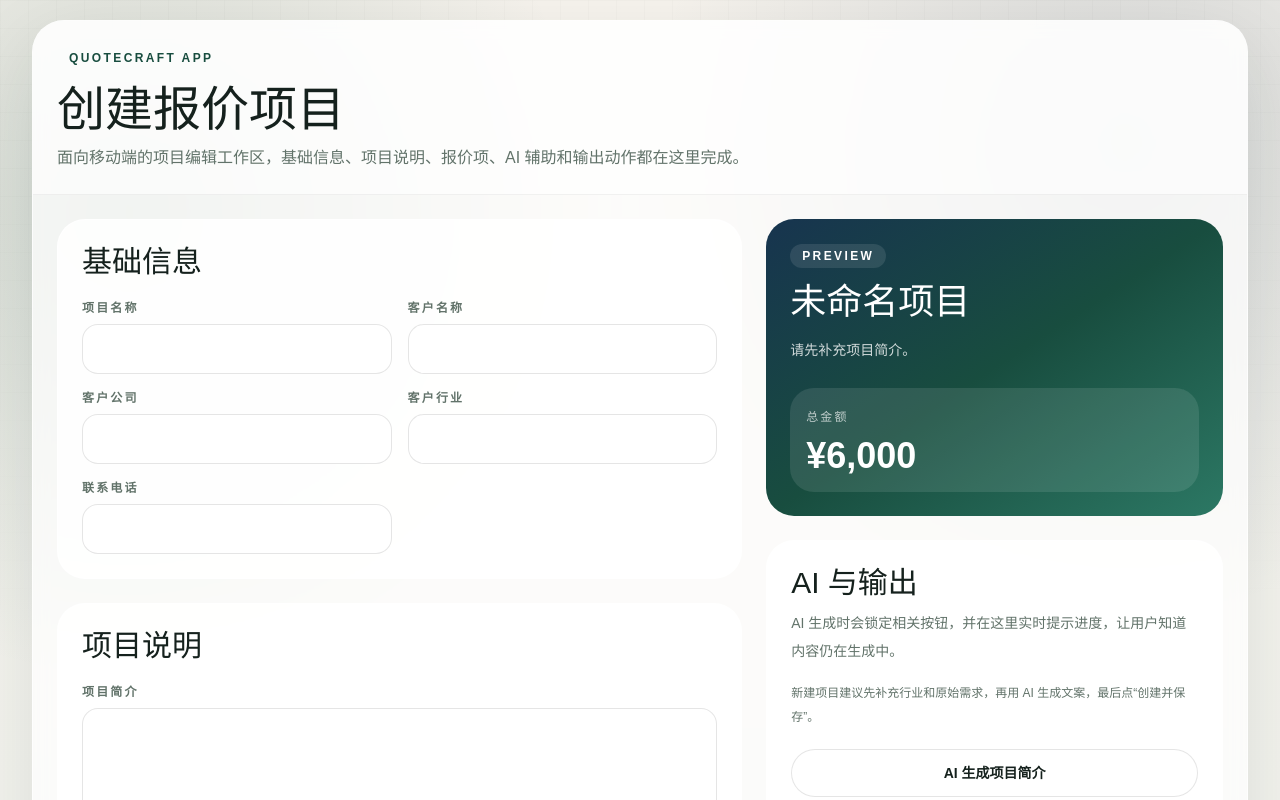
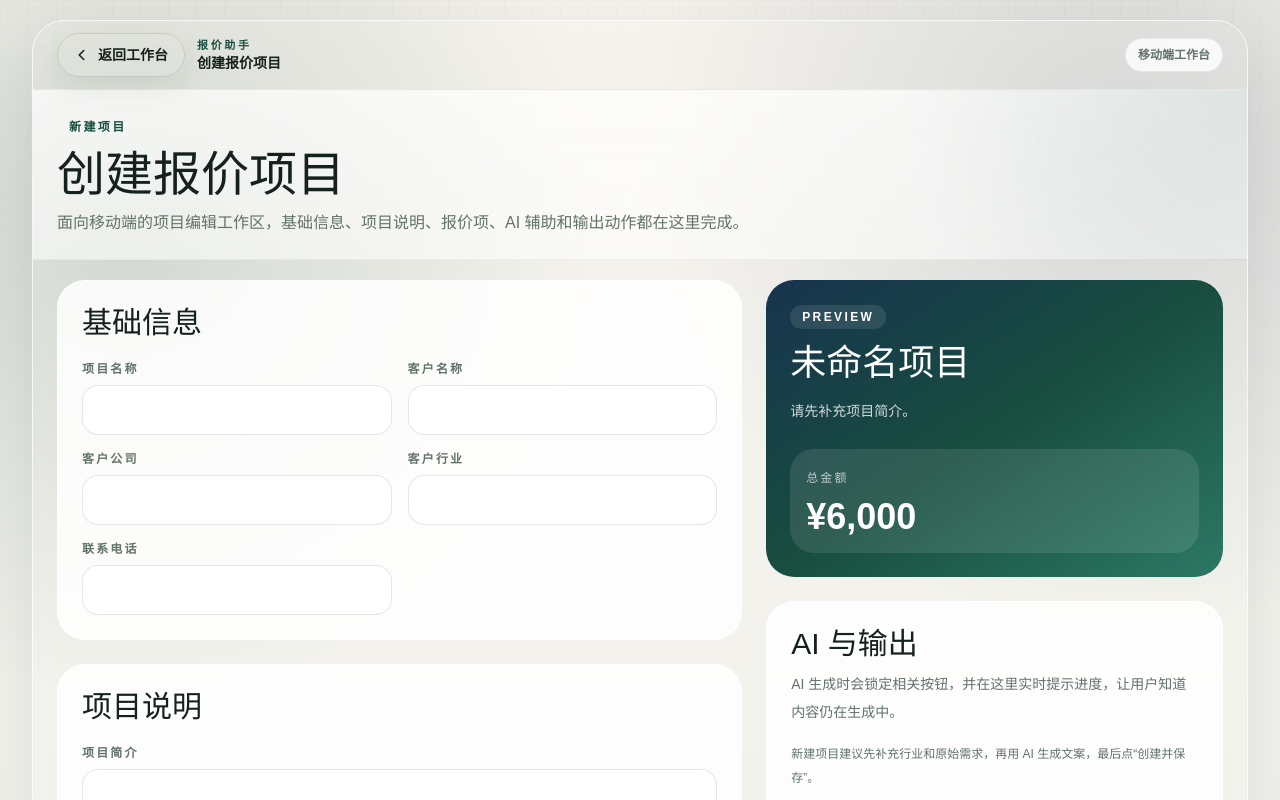
Before and after one commit to lhh33168/QuoteCraft, a Next.js app: page /projects/new in a window 1280 px wide. Shown: the top 800 px of the page. Built offline with nearby package versions, Linux system fonts and the light colour scheme.

Commit message:
feat：页面优化调整

```diff
--- a/app/auth/callback/route.ts
+++ b/app/auth/callback/route.ts
@@ -2,13 +2,39 @@ import type { EmailOtpType } from "@supabase/supabase-js";
 import { NextRequest, NextResponse } from "next/server";
 import { createRouteAuthClient } from "@/server/supabase/route-auth";
 import { isSupabaseBrowserConfigured } from "@/server/supabase/keys";
+
+function normalizeNextPath(value?: string) {
+  if (!value || !value.startsWith("/") || value.startsWith("//")) {
+    return "/workspace";
+  }
+
+  return value;
+}
+
+function mapCallbackError(errorMessage: string) {
+  const normalized = errorMessage.toLowerCase();
+
+  if (normalized.includes("expired")) {
+    return "登录邮件已过期，请返回登录页重新获取。";
+  }
+
+  if (normalized.includes("invalid")) {
+    return "登录邮件无效，请返回登录页重新获取。";
+  }
+
+  if (normalized.includes("otp")) {
+    return "验证码或确认链接校验失败，请重新获取一封新的登录邮件。";
+  }
+
+  return "登录邮件验证失败，请返回登录页重试。";
+}
 
 export async function GET(request: NextRequest) {
   const requestUrl = new URL(request.url);
   const code = requestUrl.searchParams.get("code");
   const tokenHash = requestUrl.searchParams.get("token_hash");
   const type = requestUrl.searchParams.get("type");
-  const next = requestUrl.searchParams.get("next") ?? "/workspace";
+  const next = normalizeNextPath(requestUrl.searchParams.get("next") ?? "/workspace");
   const errorDescription = requestUrl.searchParams.get("error_description");
   const redirectUrl = new URL(next, requestUrl.origin);
 
@@ -19,7 +45,7 @@ export async function GET(request: NextRequest) {
   if (errorDescription) {
     const loginUrl = new URL("/login", requestUrl.origin);
     loginUrl.searchParams.set("next", next);
-    loginUrl.searchParams.set("error", errorDescription);
+    loginUrl.searchParams.set("error", mapCallbackError(errorDescription));
     return NextResponse.redirect(loginUrl);
   }
 
@@ -36,7 +62,7 @@ export async function GET(request: NextRequest) {
     if (error) {
       const loginUrl = new URL("/login", requestUrl.origin);
       loginUrl.searchParams.set("next", next);
-      loginUrl.searchParams.set("error", error.message);
+      loginUrl.searchParams.set("error", mapCallbackError(error.message));
       return NextResponse.redirect(loginUrl);
     }
   } else if (tokenHash && type) {
@@ -48,7 +74,7 @@ export async function GET(request: NextRequest) {
     if (error) {
       const loginUrl = new URL("/login", requestUrl.origin);
       loginUrl.searchParams.set("next", next);
-      loginUrl.searchParams.set("error", error.message);
+      loginUrl.searchParams.set("error", mapCallbackError(error.message));
       return NextResponse.redirect(loginUrl);
     }
   }
--- a/app/globals.css
+++ b/app/globals.css
@@ -13,6 +13,7 @@ html {
 body {
   min-height: 100vh;
   margin: 0;
+  overflow-x: hidden;
   color: #15211d;
   background:
     radial-gradient(circle at 10% 12%, rgba(24, 77, 63, 0.16), transparent 24%),
--- a/features/billing/components/billing-page.tsx
+++ b/features/billing/components/billing-page.tsx
@@ -3,6 +3,9 @@ import { AppShell } from "@/shared/ui/app-shell";
 export function BillingPage() {
   return (
     <AppShell
+      backHref="/workspace"
+      backLabel="返回工作台"
+      eyebrow="订阅中心"
       title="订阅与权益"
       description="这里先放移动端 App 的订阅页骨架，后续再接免费版限制、专业版权益和升级引导。"
     >
--- a/features/project-editor/components/project-editor-page.tsx
+++ b/features/project-editor/components/project-editor-page.tsx
@@ -10,6 +10,9 @@ type ProjectEditorPageProps = {
 export function ProjectEditorPage({ mode, initialState }: ProjectEditorPageProps) {
   return (
     <AppShell
+      backHref="/workspace"
+      backLabel="返回工作台"
+      eyebrow={mode === "create" ? "新建项目" : "编辑项目"}
       title={mode === "create" ? "创建报价项目" : "编辑报价项目"}
       description="面向移动端的项目编辑工作区，基础信息、项目说明、报价项、AI 辅助和输出动作都在这里完成。"
     >
--- a/features/share-document/components/share-document-page.tsx
+++ b/features/share-document/components/share-document-page.tsx
@@ -4,6 +4,7 @@ import Link from "next/link";
 import { useEffect } from "react";
 import { formatMoney } from "@/shared/lib/format-money";
 import type { ProjectDetail, ProjectType } from "@/shared/types/project";
+import { PageBackButton } from "@/shared/ui/page-back-button";
 
 type ShareDocumentPageProps = {
   document: ProjectDetail & {
@@ -41,7 +42,27 @@ export function ShareDocumentPage({ document, isLoggedIn, isPrintMode = false }:
 
   return (
     <main className="min-h-screen bg-[radial-gradient(circle_at_top,_rgba(46,125,104,0.14),_transparent_36%),linear-gradient(180deg,#f6f1e8_0%,#f8f6f0_45%,#ffffff_100%)] print:bg-white">
-      <div className="mx-auto flex w-full max-w-6xl flex-col gap-6 px-4 py-8 sm:px-6 lg:flex-row lg:items-start lg:gap-8 lg:py-12 print:max-w-5xl print:px-0 print:py-0">
+      {!isPrintMode ? (
+        <div className="sticky top-0 z-20 border-b border-black/6 bg-white/82 backdrop-blur-xl print:hidden">
+          <div className="mx-auto flex w-full max-w-6xl items-center gap-3 px-4 py-3 sm:px-6">
+            <PageBackButton
+              fallbackHref={isLoggedIn ? "/workspace" : "/login"}
+              label={isLoggedIn ? "返回工作台" : "返回登录"}
+            />
+            <div className="min-w-0 flex-1">
+              <p className="text-[11px] font-semibold uppercase tracking-[0.24em] text-pine">报价助手</p>
+              <p className="truncate text-sm font-semibold text-ink">客户查看页</p>
+            </div>
+            <Link
+              className="hidden rounded-full border border-black/8 bg-white/84 px-4 py-2 text-xs font-semibold text-ink transition hover:border-pine/30 hover:text-pine sm:inline-flex"
+              href={isLoggedIn ? "/workspace" : "/login"}
+            >
+              {isLoggedIn ? "打开工作台" : "去登录"}
+            </Link>
+          </div>
+        </div>
+      ) : null}
+      <div className="mx-auto flex w-full max-w-6xl flex-col gap-6 px-4 py-6 sm:px-6 lg:flex-row lg:items-start lg:gap-8 lg:py-8 print:max-w-5xl print:px-0 print:py-0">
         <section className="flex-1 rounded-[32px] border border-black/5 bg-[#fffdfa]/95 p-6 shadow-soft backdrop-blur sm:p-8 print:rounded-none print:border-0 print:bg-white print:p-0 print:shadow-none">
           <div className="flex flex-col gap-3 sm:flex-row sm:items-center sm:justify-between print:hidden">
             <div className="inline-flex w-fit items-center gap-2 rounded-full bg-pine/10 px-4 py-2 text-xs font-semibold uppercase tracking-[0.18em] text-pine">
--- a/features/workspace/components/workspace-page.tsx
+++ b/features/workspace/components/workspace-page.tsx
@@ -28,6 +28,9 @@ export function WorkspacePage({ projects, notice, searchValue, onSearchChange }:
 
   return (
     <AppShell
+      backHref="/"
+      backLabel="返回上一页"
+      eyebrow="项目工作台"
       title="项目工作台"
       description="优先展示待推进的方案、项目列表和快捷动作，让整个报价推进过程更顺手。"
       actions={
--- a/shared/ui/app-shell.tsx
+++ b/shared/ui/app-shell.tsx
@@ -1,27 +1,61 @@
+import type { Route } from "next";
+import { PageBackButton } from "@/shared/ui/page-back-button";
+
 type AppShellProps = {
   title: string;
   description: string;
   children: React.ReactNode;
   actions?: React.ReactNode;
+  eyebrow?: string;
+  backHref?: Route;
+  backLabel?: string;
+  showBackButton?: boolean;
 };
 
-export function AppShell({ title, description, children, actions }: AppShellProps) {
+export function AppShell({
+  title,
+  description,
+  children,
+  actions,
+  eyebrow = "报价助手",
+  backHref = "/" as Route,
+  backLabel = "返回上一页",
+  showBackButton = true
+}: AppShellProps) {
   return (
-    <main className="relative mx-auto min-h-screen w-full max-w-7xl px-4 py-5 sm:px-6 lg:px-8">
-      <section className="overflow-hidden rounded-[32px] border border-white/70 bg-white/70 shadow-soft backdrop-blur">
-        <header className="flex flex-col gap-5 border-b border-black/5 bg-white/60 px-6 py-6 lg:flex-row lg:items-start lg:justify-between">
-          <div>
+    <main className="relative mx-auto min-h-screen w-full max-w-7xl px-3 py-3 sm:px-5 sm:py-5 lg:px-8">
+      <section className="overflow-hidden rounded-[32px] border border-white/75 bg-white/72 shadow-soft backdrop-blur">
+        <div className="sticky top-0 z-20 border-b border-black/6 bg-white/82 backdrop-blur-xl">
+          <div className="flex items-center gap-3 px-4 py-3 sm:px-6">
+            {showBackButton ? <PageBackButton fallbackHref={backHref} label={backLabel} /> : null}
+            <div className="min-w-0 flex-1">
+              <p className="text-[11px] font-semibold uppercase tracking-[0.24em] text-pine">报价助手</p>
+              <p className="truncate text-sm font-semibold text-ink">{title}</p>
+            </div>
+            <div className="hidden rounded-full border border-black/6 bg-white/80 px-3 py-2 text-xs font-semibold text-muted sm:inline-flex">
+              移动端工作台
+            </div>
+          </div>
+        </div>
+
+        <header className="relative flex flex-col gap-5 border-b border-black/5 bg-[radial-gradient(circle_at_top_right,_rgba(24,77,63,0.1),_transparent_28%),linear-gradient(180deg,rgba(255,255,255,0.72)_0%,rgba(255,255,255,0.58)_100%)] px-4 py-5 sm:px-6 sm:py-6 lg:flex-row lg:items-start lg:justify-between lg:gap-6">
+          <div className="max-w-3xl">
             <div className="inline-flex rounded-full bg-pine/8 px-3 py-1 text-xs font-semibold uppercase tracking-[0.2em] text-pine">
-              QuoteCraft App
+              {eyebrow}
             </div>
-            <h1 className="mt-4 max-w-3xl font-display text-4xl leading-tight text-ink sm:text-5xl">
+            <h1 className="mt-3 max-w-3xl font-display text-3xl leading-tight text-ink sm:text-5xl">
               {title}
             </h1>
             <p className="mt-3 max-w-3xl text-sm leading-7 text-muted sm:text-base">{description}</p>
           </div>
-          {actions ? <div className="flex flex-wrap gap-3">{actions}</div> : null}
+          {actions ? (
+            <div className="flex w-full flex-col gap-3 sm:flex-row sm:flex-wrap lg:w-auto lg:max-w-[420px] lg:justify-end">
+              {actions}
+            </div>
+          ) : null}
         </header>
-        <div className="p-6">{children}</div>
+
+        <div className="px-4 pb-4 pt-4 sm:px-6 sm:pb-6 sm:pt-5">{children}</div>
       </section>
     </main>
   );
--- /dev/null
+++ b/shared/ui/page-back-button.tsx
@@ -0,0 +1,57 @@
+"use client";
+
+import type { Route } from "next";
+import { useRouter } from "next/navigation";
+
+type PageBackButtonProps = {
+  fallbackHref?: Route;
+  label?: string;
+};
+
+export function PageBackButton({
+  fallbackHref = "/",
+  label = "返回上一页"
+}: PageBackButtonProps) {
+  const router = useRouter();
+
+  function handleBack() {
+    const canUseHistory = typeof window !== "undefined" && window.history.length > 1;
+    const hasSameOriginReferrer =
+      typeof document !== "undefined" &&
+      document.referrer.length > 0 &&
+      document.referrer.startsWith(window.location.origin);
+
+    if (canUseHistory || hasSameOriginReferrer) {
+      router.back();
+      return;
+    }
+
+    router.push(fallbackHref);
+  }
+
+  return (
+    <button
+      aria-label={label}
+      className="inline-flex h-11 min-w-11 items-center justify-center gap-2 rounded-full border border-black/10 bg-white/88 px-4 text-sm font-semibold text-ink shadow-[0_10px_30px_rgba(19,33,29,0.08)] backdrop-blur transition hover:border-pine/30 hover:text-pine"
+      onClick={handleBack}
+      type="button"
+    >
+      <svg
+        aria-hidden="true"
+        className="h-4 w-4 shrink-0"
+        fill="none"
+        viewBox="0 0 16 16"
+        xmlns="http://www.w3.org/2000/svg"
+      >
+        <path
+          d="M9.75 3.5L5.25 8L9.75 12.5"
+          stroke="currentColor"
+          strokeLinecap="round"
+          strokeLinejoin="round"
+          strokeWidth="1.6"
+        />
+      </svg>
+      <span className="hidden sm:inline">{label}</span>
+    </button>
+  );
+}
```
Also changed, not shown: app/(auth)/login/page.tsx (+9 -1 lines), app/api/auth/login/route.ts (+19 -5 lines), features/auth/components/auth-shell.tsx (+7 -1 lines), features/auth/components/login-form-card.tsx (+44 -25 lines), 1 other file (tests, documents, lock files or other folders).
